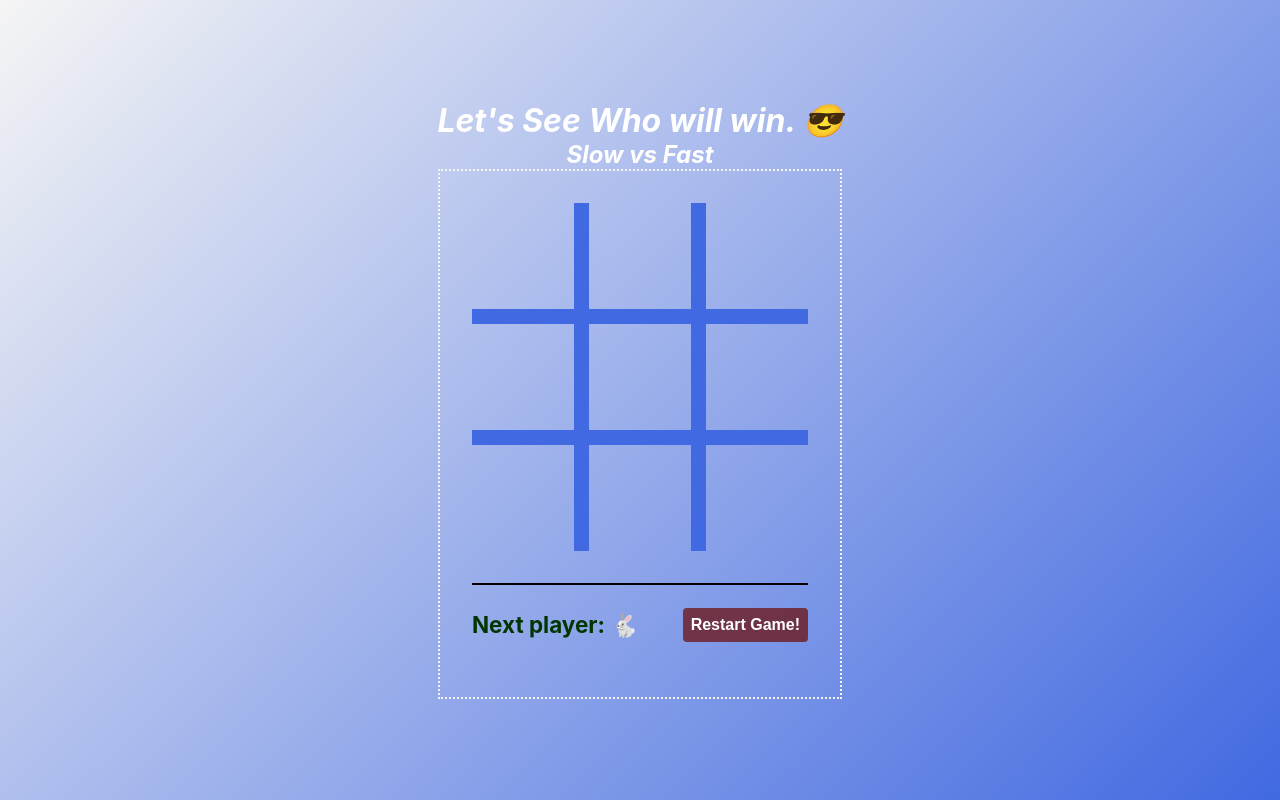
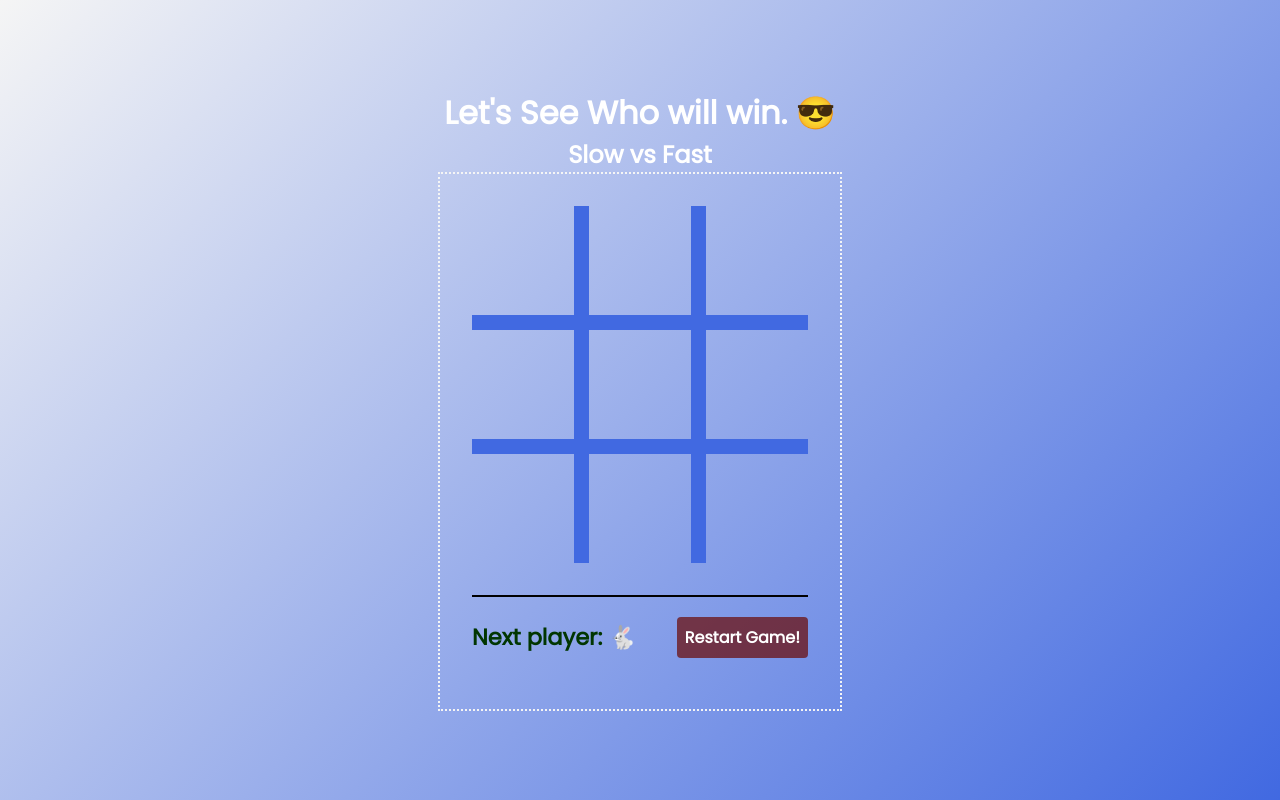
Before and after one commit to nmewada01/tic-tack-toe-rabbit-turtle-race, a React (Create React App) app: page / in a window 1280 px wide. Built offline with nearby package versions, Linux system fonts and the light colour scheme.

Commit message:
add read me file and change in public file

```diff
--- a/public/index.html
+++ b/public/index.html
@@ -9,6 +9,10 @@
       name="description"
       content="Web site created using create-react-app"
     />
+    <link
+    href="https://fonts.googleapis.com/css2?family=Poppins&display=swap"
+    rel="stylesheet"
+  />
     <link rel="apple-touch-icon" href="%PUBLIC_URL%/logo192.png" />
     <!--
       manifest.json provides metadata used when your web app is installed on a
--- a/src/App.css
+++ b/src/App.css
@@ -1,10 +1,10 @@
 * {
   margin: 0;
   padding: 0;
+  font-family: "Poppins", sans-serif;
 }
 .title {
   color: white;
-  font-style: italic;
 }
 .App {
   text-align: center;
```
Also changed, not shown: 1 other file (tests, documents, lock files or other folders).
